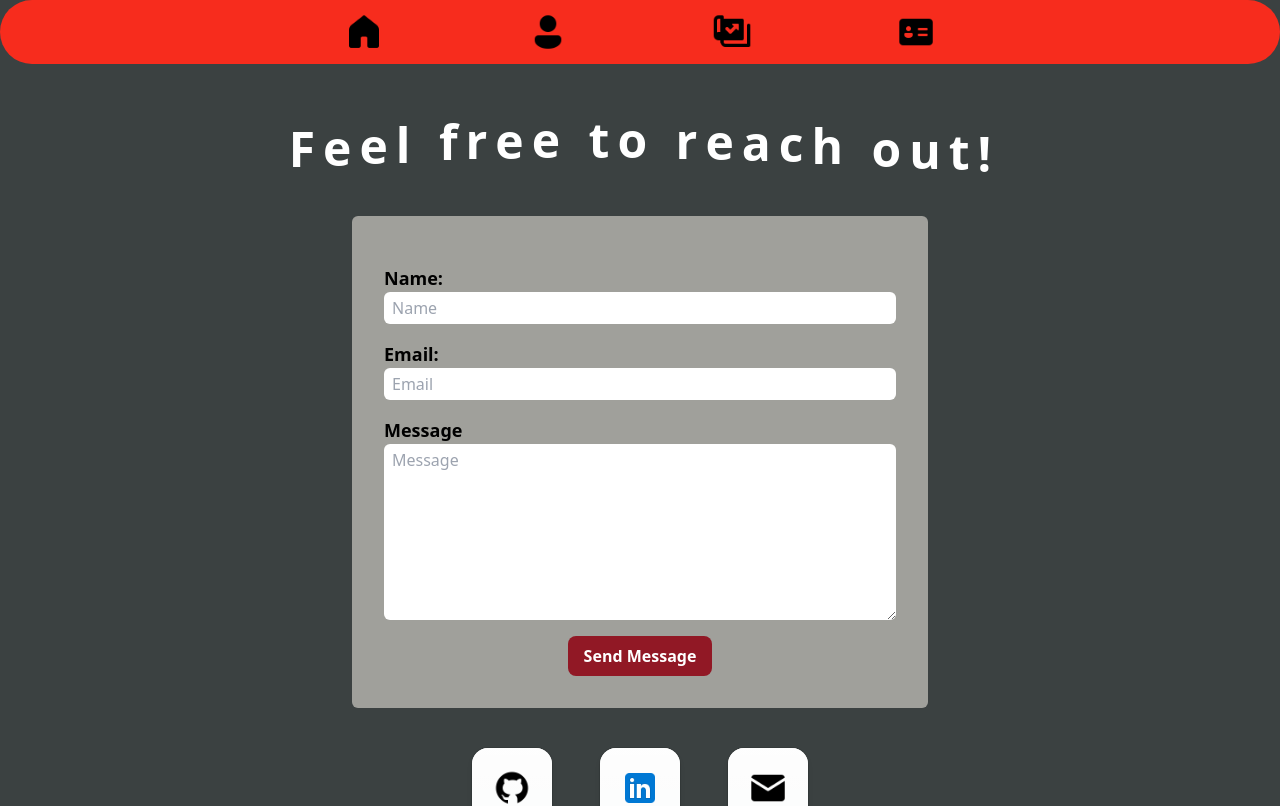
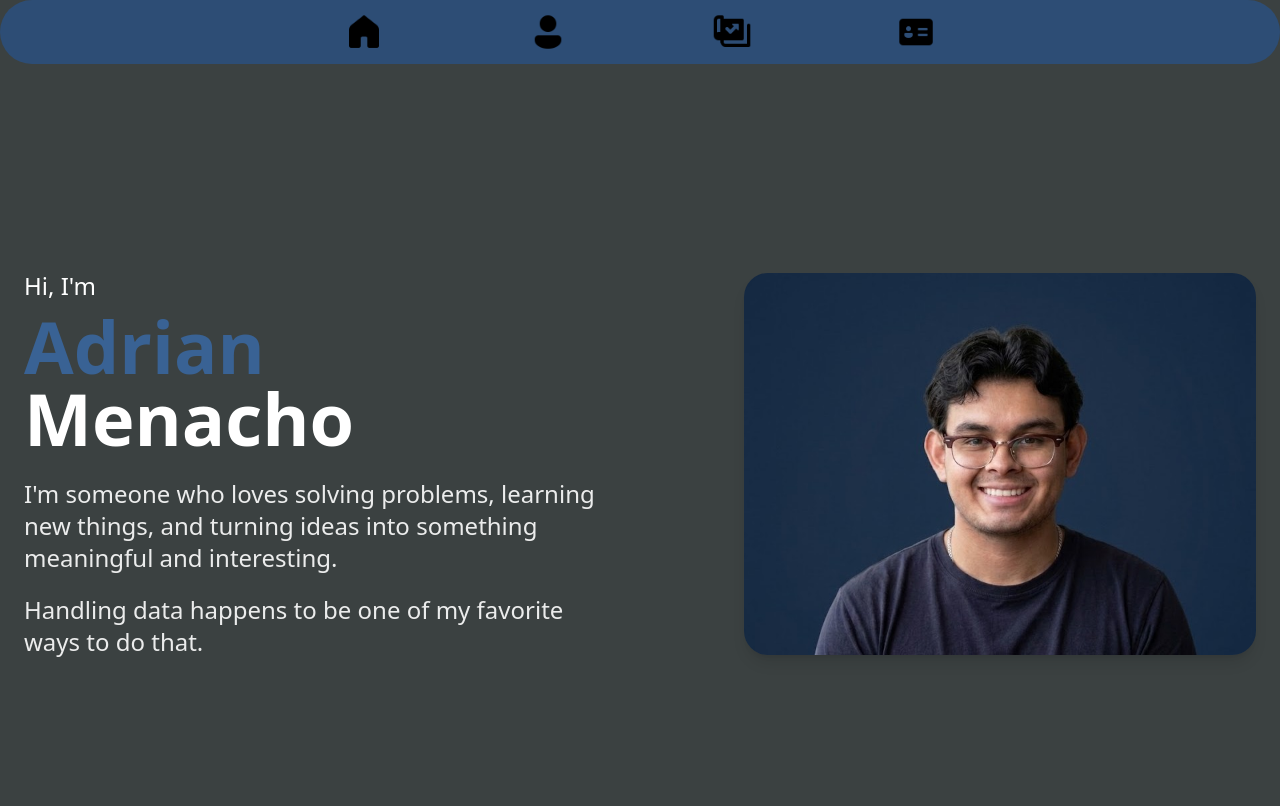
Before and after one commit to aceroman/adrianNewWebsite, a React (Vite) app in the folder adrianWebsite/: page /#/Contact in a window 1280 px wide. Shown: the top 806 px of the page. Built offline with nearby package versions, Linux system fonts and the light colour scheme.

Commit message:
Major design layout and color schemes

```diff
--- a/adrianWebsite/package.json
+++ b/adrianWebsite/package.json
@@ -19,7 +19,7 @@
     "react-dom": "^18.3.1",
     "react-icons": "^5.5.0",
     "react-rotating-text": "^1.4.1",
-    "react-router-dom": "^6.27.0",
+    "react-router-dom": "^7.18.3",
     "react-type-animation": "^3.2.0"
   },
   "devDependencies": {
--- a/adrianWebsite/src/App.jsx
+++ b/adrianWebsite/src/App.jsx
@@ -1,5 +1,4 @@
 import React from 'react';
-import { Routes, Route } from 'react-router-dom';
 import AboutMe from './components/AboutMe.jsx';
 import Projects from './components/Projects.jsx';
 import Navbar from './components/Navbar.jsx';
@@ -10,20 +9,21 @@ import Footer from './components/Footer.jsx';
 
 function App() {
   return (
-    <div className='bg-[#3B4141] min-h-screen flex flex-col'> {/*#DBD5B5 */}
+    <div className='bg-[#3B4141] flex flex-col'> {/*#DBD5B5 */}
       <Navbar />
-      <div className='flex-1'>
-        <Routes>
-          <Route path='/Home' element={<Home />} />
-          <Route path="/About" element={<AboutMe />} />
-          <Route path="/Projects" element={<Projects />} />
-          <Route path="/Contact" element={<Contact />} />
-
-        </Routes>
+      <div id="home" className='scroll-mt-20'>
+        <Home />
+      </div>
+      <div id="about" className='scroll-mt-20'>
+        <AboutMe />
+      </div>
+      <div id="projects" className='scroll-mt-20'>
+        <Projects />
+      </div>
+      <div id="contact" className='scroll-mt-20'>
+        <Contact />
       </div>
       <Footer />
-
-
     </div>
   )
 }
--- a/adrianWebsite/src/components/AboutMe.jsx
+++ b/adrianWebsite/src/components/AboutMe.jsx
@@ -88,7 +88,7 @@ function AboutMe() {
 
       <div className='flex flex-col items-center justify-center p-6'>
         <h1 className="text-4xl font-semibold text-white pt-6 mb-6 border-b-4 border-white">
-          Technical Skillset
+          Technical Skills
         </h1>
 
         <div className="grid grid-cols-1 md:grid-cols-2 lg:grid-cols-3 gap-6 lg:gap-8 max-w-6xl">
--- a/adrianWebsite/src/components/Contact.jsx
+++ b/adrianWebsite/src/components/Contact.jsx
@@ -130,7 +130,7 @@ const Contact = () => {
 
                 <label className='font-bold text-sm sm:text-base lg:text-lg mt-4'>Message</label>
                 <textarea className='px-2 py-1 rounded-md' placeholder='Message' cols='30' rows='7' value={message} onChange={(e) => setMessage(e.target.value)} />
-                <button type='submit' className='mt-4 px-4 py-2 text-white font-semibold bg-[#911825] hover:shadow-lg hover:shadow-gray-500 rounded-lg text-center self-center'>Send Message</button>
+                <button type='submit' className='mt-4 px-4 py-2 text-white font-semibold bg-[#2d4d75] hover:shadow-lg hover:shadow-gray-500 rounded-lg text-center self-center'>Send Message</button>
             </form>
 
             {/*Button to my links */}
--- a/adrianWebsite/src/components/Home.jsx
+++ b/adrianWebsite/src/components/Home.jsx
@@ -1,35 +1,42 @@
-import React from 'react';
-import Adrian from '../assets/synergyPicture2.jpg'
-import { TypeAnimation } from 'react-type-animation';
-
+import React from "react";
+import Adrian from "../assets/headshot-adrian.jpg";
 
 function Home() {
   return (
-    <div className='bg-[#3B4141] min-h-screen p-4 flex flex-col justify-center items-center'>
-      {/*bg-[#A0A09B] */}{/*bg-[#A0A09B] */}
-      <h1 className='text-center text-6xl font-semibold pt-16 pb-10 text-[#F72C1D]'>Adrian Menacho</h1>
-      <TypeAnimation className='text-3xl sm:text-4xl text-white font-semibold text-center'
-        sequence={['Data Analyst', 1500,
-          'Front End Developer', 1500,
-          'Bolivian', 1500,
-          'Data Scientist', 1500,
-          'Web Developer', 1500]}
-        speed={50} repeat={Infinity} />
-      <div className='flex flex-col md:flex-row justify-center items-center gap-10 pt-10 px-4 xl:gap-72'>
-        <div className='flex flex-col items-center'>
-          <img className='w-full max-w-xs sm:max-w-sm md:max-w-md xl:max-w-lg h-full rounded-3xl shadow-lg' src={Adrian} />
+    <section className="bg-[#3B4141] min-h-screen flex items-center px-6 py-16">
+      <div className="w-full max-w-7xl mx-auto flex flex-col-reverse md:flex-row items-center justify-between gap-12 lg:gap-20">
+
+        <div className="flex-1 text-left max-w-2xl">
+          <p className="text-white text-lg sm:text-xl md:text-2xl font-medium mb-2">
+            Hi, I'm
+          </p>
+
+          <h1 className="text-[#F72C1D] text-5xl sm:text-6xl md:text-7xl font-semibold leading-tight mb-6">
+            <span className="text-[#396294]">Adrian </span>
+            <span className="text-white">Menacho</span>
+          </h1>
+
+          <p className="text-white/90 text-lg sm:text-xl md:text-2xl leading-relaxed mb-5">
+            I'm someone who loves solving problems, learning new things, and
+            turning ideas into something meaningful and interesting.
+          </p>
+
+          <p className="text-white/90 text-lg sm:text-xl md:text-2xl leading-relaxed">
+            Handling data happens to be one of my favorite ways to do that.
+          </p>
         </div>
-        <div className='flex flex-col items-center gap-5'>
-          <p className='text-white text-lg sm:text-xl md:text-2xl font-semibold max-w-full md:max-w-[600px]'>Welcome! I'm Adrian Menacho, a Virginia Tech alum, data analyst, and web developer with a keen interest in Big Data and Machine Learning.</p>
-          <p className='text-white text-lg sm:text-xl md:text-2xl font-semibold max-w-full md:max-w-[600px]'>I enjoy turning complex data into actionable insights and creating user-friendly website. Outside of tech, I love music, stargazing, and exploring new restaurants.</p>
-          <p className='text-white text-center text-lg sm:text-xl md:text-2xl font-semibold max-w-full md:max-w-[600px]'>Take a look around to learn more about my experiences!</p>
+
+        <div className="flex-1 flex justify-center md:justify-end">
+          <img
+            src={Adrian}
+            alt="Adrian Menacho"
+            className="w-full max-w-sm md:max-w-md lg:max-w-lg rounded-3xl shadow-lg object-cover"
+          />
         </div>
+
       </div>
-
-
-
-    </div>
-  )
+    </section>
+  );
 }
 
-export default Home
+export default Home;
--- a/adrianWebsite/src/components/Navbar.jsx
+++ b/adrianWebsite/src/components/Navbar.jsx
@@ -1,32 +1,38 @@
 import React from 'react';
-import { NavLink } from 'react-router-dom';
 import HomeIcon from '../assets/homeIcon.png';
 import AboutIcon from '../assets/aboutIcon.png';
 import ProjectIcon from '../assets/projectsIcon.png';
 import ContactIcon from '../assets/contactIcon.png';
 
 const NavLinks = () => {
+  const scrollToSection = (sectionId) => {
+    const element = document.getElementById(sectionId);
+    if (element) {
+      element.scrollIntoView({ behavior: 'smooth' });
+    }
+  };
+
   return (
     <>
-      <NavLink to="/home" className="relative group w-10 h-10 text-white text-2xl font-bold">
+      <button onClick={() => scrollToSection('home')} className="relative group w-10 h-10 text-white text-2xl font-bold border-none bg-transparent cursor-pointer">
         <img src={HomeIcon} alt='Home' className='w-10 h-10 transition-opacity duration-300 group-hover:opacity-0'/>
         <span className='absolute inset-0 flex items-center justify-center opacity-0 transition-opacity duration-300 group-hover:opacity-100'>Home</span>
-      </NavLink>
+      </button>
 
-      <NavLink to="/about" className="relative group w-10 h-10 text-white text-2xl font-bold">
+      <button onClick={() => scrollToSection('about')} className="relative group w-10 h-10 text-white text-2xl font-bold border-none bg-transparent cursor-pointer">
         <img src={AboutIcon} alt='About' className='w-10 h-10 transition-opacity duration-300 group-hover:opacity-0'/>
         <span className='absolute inset-0 flex items-center justify-center opacity-0 transition-opacity duration-300 group-hover:opacity-100'>About</span>
-      </NavLink>
+      </button>
 
-      <NavLink to="/projects" className="relative group w-10 h-10 text-white text-2xl font-bold">
+      <button onClick={() => scrollToSection('projects')} className="relative group w-10 h-10 text-white text-2xl font-bold border-none bg-transparent cursor-pointer">
         <img src={ProjectIcon} alt='Experiences' className='w-10 h-10 transition-opacity duration-300 group-hover:opacity-0'/>
         <span className='absolute inset-0 flex items-center justify-center opacity-0 transition-opacity duration-300 group-hover:opacity-100'>Experiences</span>
-      </NavLink>
+      </button>
 
-      <NavLink to="/contact" className="relative group w-10 h-10 text-white text-2xl font-bold">
+      <button onClick={() => scrollToSection('contact')} className="relative group w-10 h-10 text-white text-2xl font-bold border-none bg-transparent cursor-pointer">
         <img src={ContactIcon} alt='Contact' className='w-10 h-10 transition-opacity duration-300 group-hover:opacity-0'/>
         <span className='absolute inset-0 flex items-center justify-center opacity-0 transition-opacity duration-300 group-hover:opacity-100'>Contact</span>
-      </NavLink>
+      </button>
     </>
   );
 };
@@ -34,7 +40,7 @@ const NavLinks = () => {
 
 function NavBar() {
   return (
-    <div className='w-full flex justify-center bg-[#F72C1D] px-4 sm:px-8 py-3 rounded-full'>
+    <div className='w-full flex justify-center bg-[#2d4d75] px-4 sm:px-8 py-3 rounded-full'>
       <div className='flex space-x-12 sm:space-x-36'>
         <NavLinks />
       </div>
--- a/adrianWebsite/src/index.css
+++ b/adrianWebsite/src/index.css
@@ -1,3 +1,7 @@
 @tailwind base;
 @tailwind components;
 @tailwind utilities;
+
+html {
+  scroll-behavior: smooth;
+}
--- a/adrianWebsite/src/main.jsx
+++ b/adrianWebsite/src/main.jsx
@@ -1,13 +1,10 @@
 import { StrictMode } from 'react'
 import { createRoot } from 'react-dom/client'
-import { HashRouter } from 'react-router-dom'
 import App from './App.jsx'
 import './index.css'
 
 createRoot(document.getElementById('root')).render(
   <StrictMode>
-    <HashRouter>
     <App />
-    </HashRouter>
   </StrictMode>,
 )
```
Also changed, not shown: adrianWebsite/src/assets/headshot-Adrian.jpg (added), 1 other file (tests, documents, lock files or other folders).
